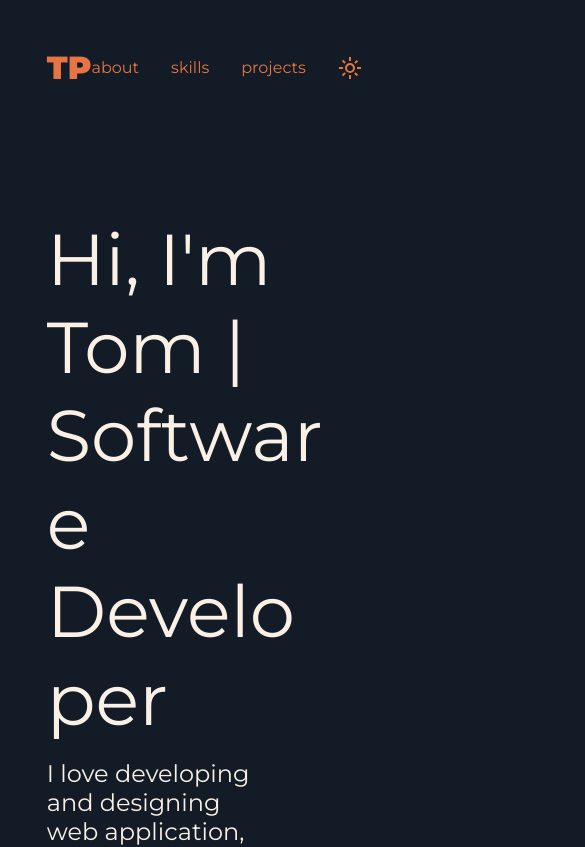
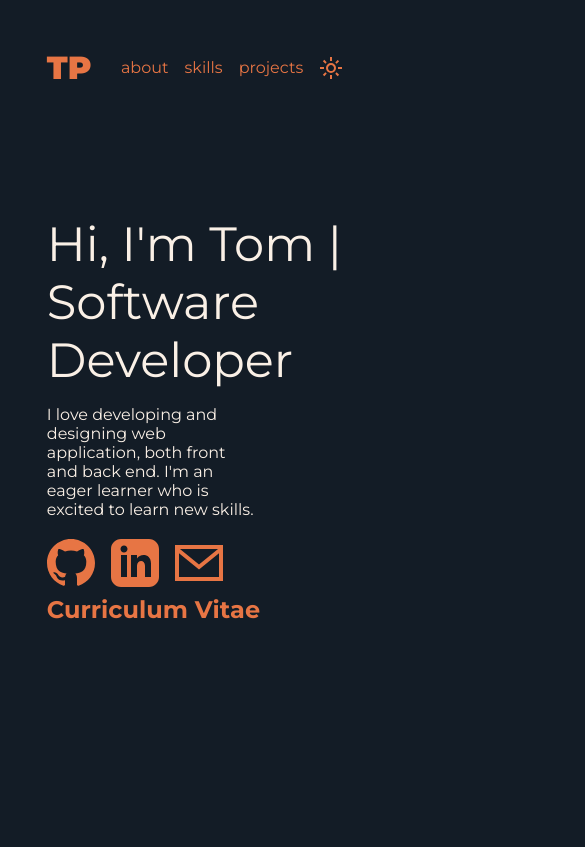
Before and after one commit to Tom-Pierce/portfolio, a React (Vite) app: page / in a window 390 px wide. Shown: the top 847 px of the page, 585 px wide, since content can reach past the window. Built offline with nearby package versions, Linux system fonts and the light colour scheme.

Commit message:
styling for smaller screen sizes

```diff
--- a/src/App.jsx
+++ b/src/App.jsx
@@ -24,7 +24,7 @@ function App() {
   return (
     <ThemeContext.Provider value={{ theme, setTheme }}>
       <div style={{ padding: "0 12%" }}>
-        <div style={{ height: "100vh" }}>
+        <div style={{ minHeight: "100vh" }}>
           <Header />
           <Intro />
         </div>
--- a/src/components/Footer.jsx
+++ b/src/components/Footer.jsx
@@ -9,7 +9,9 @@ const Footer = () => {
         <p>Built and designed by Tom Pierce</p>
         <a href="mailto:tompierce4@gmail.com">tompierce4@gmail.com</a>
       </div>
-      <Socials />
+      <div className={styles.socialsWrapper}>
+        <Socials />
+      </div>
     </footer>
   );
 };
--- a/src/css/Footer.module.css
+++ b/src/css/Footer.module.css
@@ -2,6 +2,7 @@
   border-top: 1px solid var(--accent);
   padding: 1rem 12%;
   display: flex;
+  align-items: center;
 }
 
 .description {
@@ -20,3 +21,13 @@
 .description a {
   font-weight: 200;
 }
+
+@media only screen and (max-width: 600px) {
+  .name {
+    font-size: 1.5rem;
+  }
+
+  .socialsWrapper {
+    display: none;
+  }
+}
--- a/src/css/Intro.module.css
+++ b/src/css/Intro.module.css
@@ -33,3 +33,23 @@
 .cvLink:hover::after {
   width: 100%;
 }
+
+@media only screen and (max-width: 1000px) {
+  .introIntro {
+    font-size: 4rem;
+  }
+
+  .introMeText {
+    font-size: 1.25rem;
+  }
+}
+
+@media only screen and (max-width: 550px) {
+  .introIntro {
+    font-size: 3rem;
+  }
+
+  .introMeText {
+    font-size: 1rem;
+  }
+}
--- a/src/css/NavBar.module.css
+++ b/src/css/NavBar.module.css
@@ -41,3 +41,13 @@
   min-width: 24px;
   cursor: pointer;
 }
+
+@media only screen and (max-width: 550px) {
+  .nav {
+    gap: 1rem;
+  }
+
+  .navList {
+    gap: 1rem;
+  }
+}
--- a/src/css/ProjectCard.module.css
+++ b/src/css/ProjectCard.module.css
@@ -58,3 +58,15 @@
 .previewImage:hover {
   transform: scale(1.1);
 }
+
+@media only screen and (max-width: 1000px) {
+  .previewImage {
+    max-width: 350px;
+  }
+}
+
+@media only screen and (max-width: 850px) {
+  .previewImage {
+    display: none;
+  }
+}
--- a/src/css/Skills.module.css
+++ b/src/css/Skills.module.css
@@ -1,6 +1,7 @@
 .skillList {
   display: flex;
   gap: 1rem;
+  flex-wrap: wrap;
 }
 
 .skill {
```
